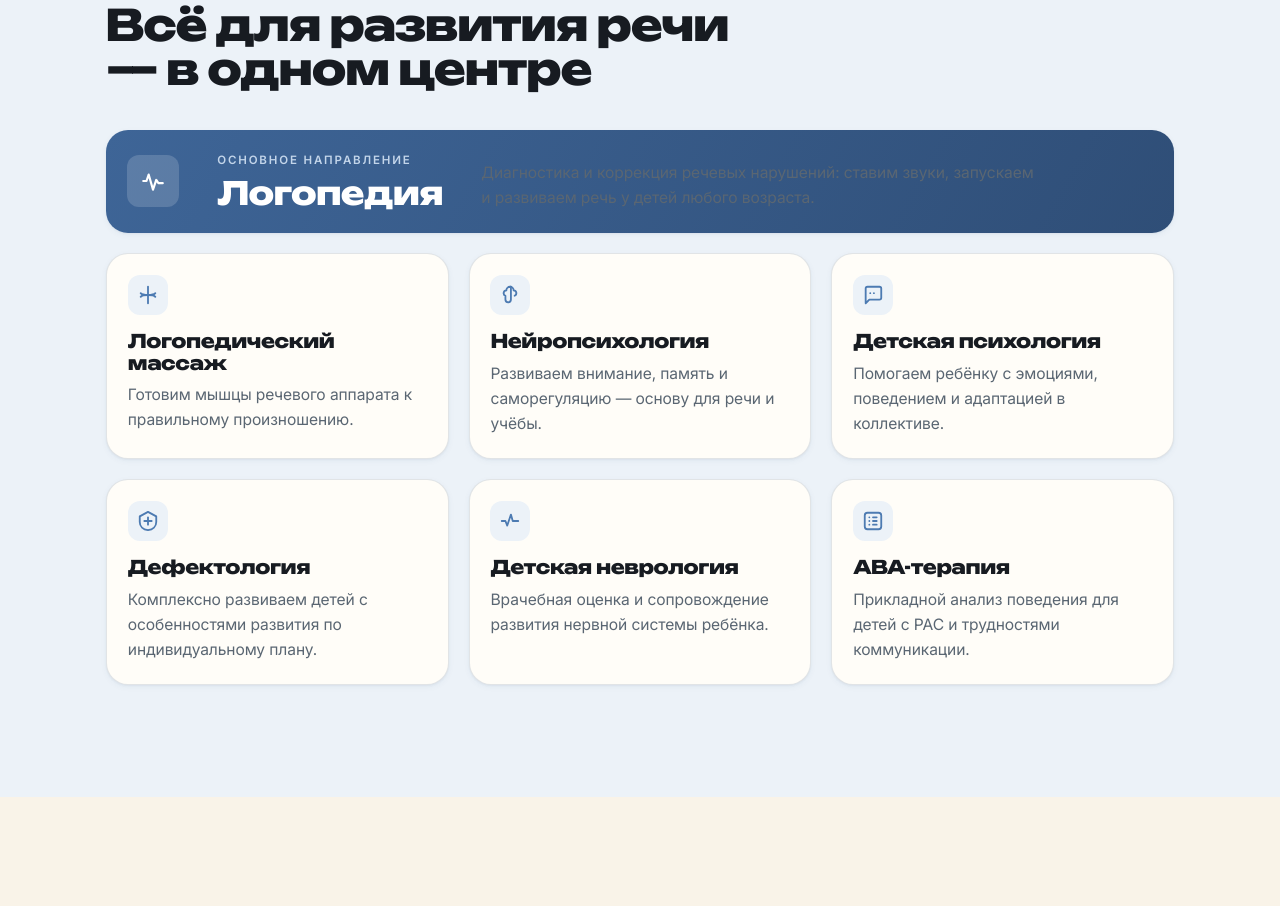
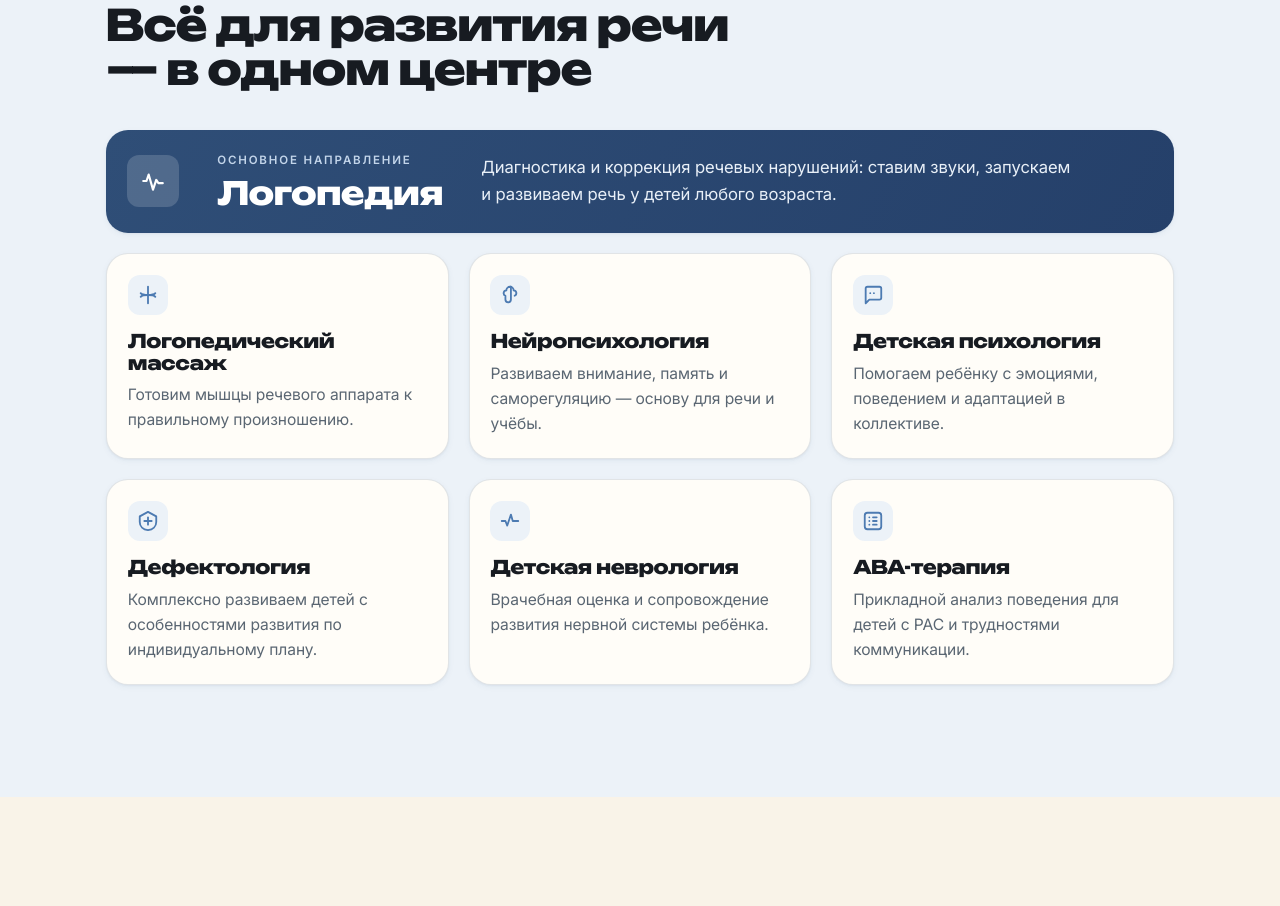
Before and after one commit to abdulmalikmahauri/yasno, a plain HTML site: page index.html in a window 1280 px wide. Shown: the part 1938-2844 px from the top of the page. Drawn offline with Linux system fonts and the light colour scheme.

Commit message:
Fix feature banner description contrast: raise selector specificity over .dir p (was rendering muted grey) + darker banner gradient

```diff
--- a/index.html
+++ b/index.html
@@ -211,7 +211,7 @@ p{margin:0}
 .dir__ic svg{width:22px;height:22px}
 .dir h3{font-size:1.18rem; letter-spacing:-.02em; overflow-wrap:break-word}
 .dir p{margin-top:.5rem; color:var(--muted); font-size:.98rem; line-height:1.6; overflow-wrap:break-word}
-.dir--feature{grid-column:1 / -1; background:linear-gradient(120deg,#3E6597,var(--blue-deep)); color:#fff; border:0;
+.dir--feature{grid-column:1 / -1; background:linear-gradient(120deg,var(--blue-deep),#25406a); color:#fff; border:0;
   display:flex; flex-direction:row; align-items:center; gap:clamp(1.3rem,3vw,2.6rem)}
 .dir--feature::after{display:none}
 .dir--feature .dir__ic{flex:none;width:52px;height:52px;background:rgba(255,255,255,.16);color:#fff;margin-bottom:0}
@@ -219,7 +219,7 @@ p{margin:0}
 .dir--feature__head{flex:none}
 .dir--feature .dir__eyebrow{margin:0 0 .35rem;font-size:.72rem;letter-spacing:.16em;text-transform:uppercase;color:#C3D5EA;font-weight:600}
 .dir--feature h3{font-size:clamp(1.5rem,1.2rem + 1vw,2rem);color:#fff}
-.dir--feature__desc{flex:1;margin:0;color:#E9F0F8;font-size:1.05rem;line-height:1.6;max-width:56ch;overflow-wrap:break-word}
+.dir--feature .dir--feature__desc{flex:1;margin:0;color:#E9F0F8;font-size:1.05rem;line-height:1.6;max-width:56ch;overflow-wrap:break-word}
 @media (max-width:980px){
   .grid-dir{grid-template-columns:repeat(2,1fr)}
 }
```
